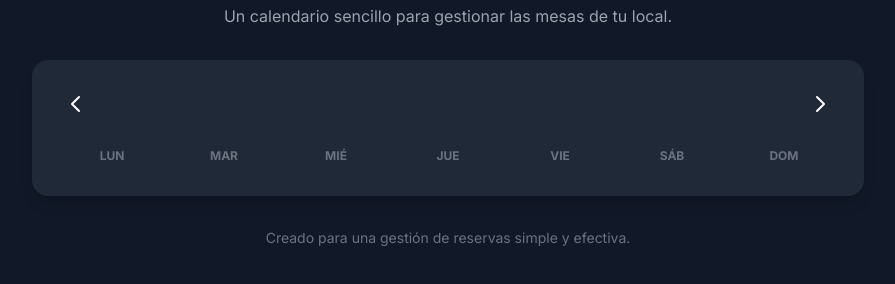
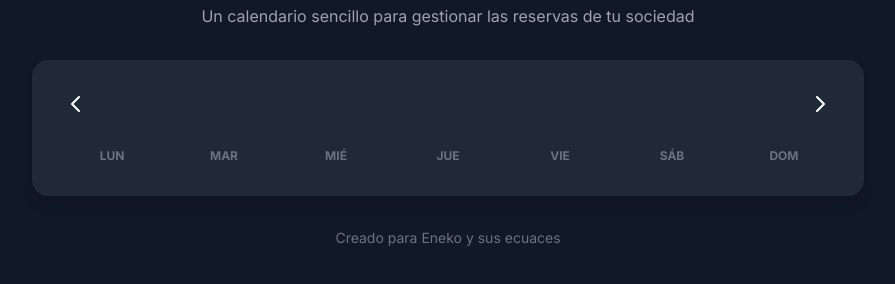
Before and after one commit to PabloEvo/reservas, a plain HTML site: page index.html in a window 1280 px wide. Shown: the part 76-360 px from the top of the page, without its empty margins (192-1087 px from the left). Drawn offline with nearby package versions, Linux system fonts and the light colour scheme; no server answers.

Commit message:
Update index.html

```diff
--- a/index.html
+++ b/index.html
@@ -36,7 +36,7 @@
     <div id="app" class="container mx-auto p-4 md:p-8 max-w-4xl">
         <header class="text-center mb-8">
             <h1 class="text-4xl font-bold text-cyan-400">Gestor de Reservas</h1>
-            <p class="text-gray-400 mt-2">Un calendario sencillo para gestionar las mesas de tu local.</p>
+            <p class="text-gray-400 mt-2">Un calendario sencillo para gestionar las reservas de tu sociedad</p>
         </header>
 
         <main id="calendar-container" class="bg-gray-800 rounded-2xl shadow-lg p-6">
@@ -63,7 +63,7 @@
         </main>
 
         <footer class="text-center mt-8 text-sm text-gray-500">
-            <p>Creado para una gestión de reservas simple y efectiva.</p>
+            <p>Creado para Eneko y sus ecuaces</p>
         </footer>
     </div>
 
```
